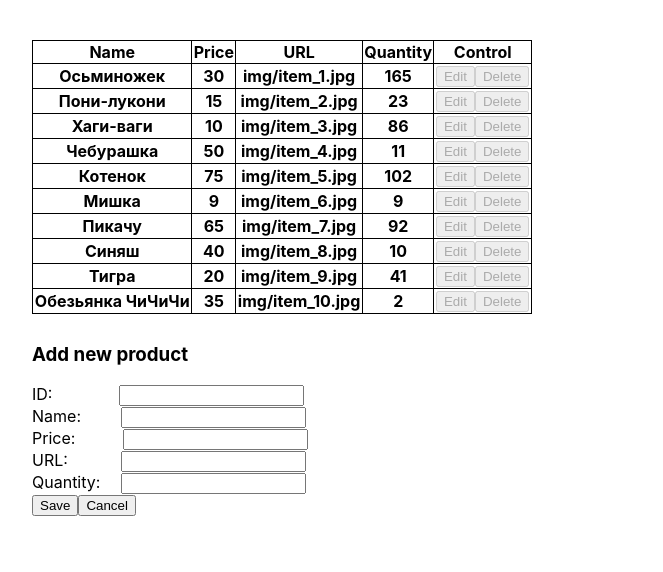
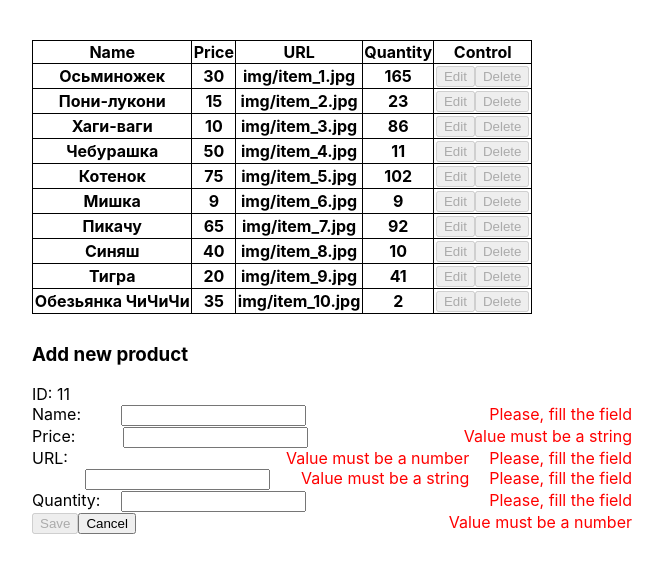
Before and after one commit to SlavaNekrish/FD3-Nekrish, a React (Create React App) app in the folder Homework3/shop3/shop3/: page / in a window 1280 px wide. Both pictures are taken after a click on the button "New product". Shown: the top 572 px of the page, without its empty margins (8-671 px from the left). Built offline with nearby package versions, Linux system fonts and the light colour scheme.

Commit message:
save button must be disabled in adding

```diff
--- a/Homework3/shop3/shop3/src/components/Ishop3.js
+++ b/Homework3/shop3/shop3/src/components/Ishop3.js
@@ -27,11 +27,10 @@ class Ishop3 extends React.Component {
     editingCardCode: null,
     nameValue: '', priceValue: '',
     urlValue: '', quantValue: '',
-    IDValue: '',
     disableButtons: false,
     emptyNameError: false, emptyPriceError: false, emptyURLError: false, emptyQuantError: false,
-    emptyIDError: false, notStringNameError: false, notStringURLError: false,
-    notNumberPriceError: false, notNumberQuantError: false, notIDQuantError: false,
+    notStringNameError: false, notStringURLError: false,
+    notNumberPriceError: false, notNumberQuantError: false,
     disableSaveBut: false,
     dontShowModal: '',
     isAddingNewCard: false
@@ -56,23 +55,19 @@ class Ishop3 extends React.Component {
 
   inputPriceChange = (event) => {
     this.setState( {priceValue: event.target.value} );
-  }
+  };
 
   inputURLChange = (event) => {
     this.setState( {urlValue: event.target.value} );
-  }
+  };
 
   inputQuantChange = (event) => {
     this.setState( {quantValue: event.target.value} );
-  }
-
-  inputIDChange = (event) => {
-    this.setState( {IDValue: event.target.value} );
-  }
+  };
 
   buttonsDisabling = () => {
     this.setState( {disableButtons: true, dontShowModal: "dontShowModal"} );
-  }
+  };
 
   buttonSaveDisabling = () => {
     ( this.state.emptyNameError ||  this.state.emptyPriceError || this.state.emptyURLError || this.state.emptyQuantError ||
@@ -81,7 +76,7 @@ class Ishop3 extends React.Component {
     ( !this.state.emptyNameError && !this.state.emptyPriceError && !this.state.emptyURLError && !this.state.emptyQuantError &&
       !this.state.notStringNameError && !this.state.notStringURLError && !this.state.notNumberPriceError && !this.state.notNumberQuantError )
       && this.setState( {disableSaveBut: false} );
-  }
+  };
 
   createError = (event) => {
     switch (event.target.className) {
@@ -109,14 +104,8 @@ class Ishop3 extends React.Component {
         (!Number(event.target.value) || event.target.value === '') ?
         this.setState( {notNumberQuantError: true}, this.buttonSaveDisabling ) : this.setState( {notNumberQuantError: false}, this.buttonSaveDisabling );
       break;
-      case "ID":
-        (event.target.value === '') ?
-        this.setState( {emptyIDError: true}, this.buttonSaveDisabling ) : this.setState( {emptyIDError: false}, this.buttonSaveDisabling );
-        (!Number(event.target.value) || event.target.value === '') ?
-        this.setState( {notNumberIDError: true}, this.buttonSaveDisabling ) : this.setState( {notNumberIDError: false}, this.buttonSaveDisabling );
-      break;
     }
-  }
+  };
 
   saveEditing = () => {
     const editedGood = { name: this.state.nameValue, code: this.state.editingCardCode,
@@ -126,12 +115,12 @@ class Ishop3 extends React.Component {
     this.state.goodsList.splice(oldGoodIndex, 1, editedGood)
     this.setState( {goodsList: this.state.goodsList, isEditing: false, disableButtons: false, dontShowModal: '',
     selectedGood: null, editingCardCode: null} );
-  }
+  };
 
   cancelFunction = () => {
     this.setState( {isEditing: false, disableButtons: false, dontShowModal: '', selectedGood: null, emptyNameError: false, emptyPriceError: false, emptyURLError: false, emptyQuantError: false,
     notStringNameError: false, notStringURLError: false, notNumberPriceError: false, notNumberQuantError: false, editingCardCode: null, isAddingNewCard: false} );
-  }
+  };
 
   deleteThisGood = (code) => {
     const currentGoodsArr = (window.confirm("Вы уверены, удаляем?"))? this.state.goodsList.filter(n => n.code !== code) : this.state.goodsList;   //??
@@ -140,11 +129,15 @@ class Ishop3 extends React.Component {
 
   addingGood = () => {
     this.setState( {isAddingNewCard: true, dontShowModal: "dontShowModal", disableButtons: true, selectedGood: null,
-    nameValue: '', priceValue: '', urlValue: '', quantValue: '', IDValue: ''} );
-  }
+    nameValue: '', priceValue: '', urlValue: '', quantValue: '', IDValue: '', emptyNameError: true, emptyPriceError: true, emptyURLError: true, emptyQuantError: true,
+    emptyIDError: true, notStringNameError: true, notStringURLError: true,
+    notNumberPriceError: true, notNumberQuantError: true, notIDQuantError: true,
+    disableSaveBut: true} );
+  };
 
   saveAdding = () => {
-    const newGood = { name: this.state.nameValue, code: Number(this.state.IDValue),
+
+    const newGood = { name: this.state.nameValue, code: this.state.goodsList.reduce((acc, cur) => acc.code > cur.code ? acc.code : cur.code) + 1,
       price: Number(this.state.priceValue), url: this.state.urlValue,
       count: Number(this.state.quantValue) };
       this.state.goodsList.push(newGood);
@@ -176,6 +169,8 @@ class Ishop3 extends React.Component {
         </div>
       </div>
     )
+
+    let createIdNumber = this.state.goodsList.reduce((acc, cur) => acc.code > cur.code ? acc.code : cur.code);
 
     return (
       <div className='Wrapper'>
@@ -236,12 +231,7 @@ class Ishop3 extends React.Component {
            (this.state.isAddingNewCard) &&
            <form>
              <h3>Add new product</h3>
-             <label>
-                ID:
-                <input type='text' value={this.state.IDValue} className='ID' onChange={this.inputIDChange} onBlur={this.createError}/>
-                {(this.state.emptyIDError) &&  <span className='Error'>Please, fill the field</span>}
-                {(this.state.notNumberIDError) &&  <span className='Error'>  Value must be a number</span>}
-              </label><br />
+             <span>ID: {createIdNumber + 1}</span><br />
               <label>
                 Name:
                 <input type='text' value={this.state.nameValue} className='Name' onChange={this.inputNameChange} onBlur={this.createError}/>
```
